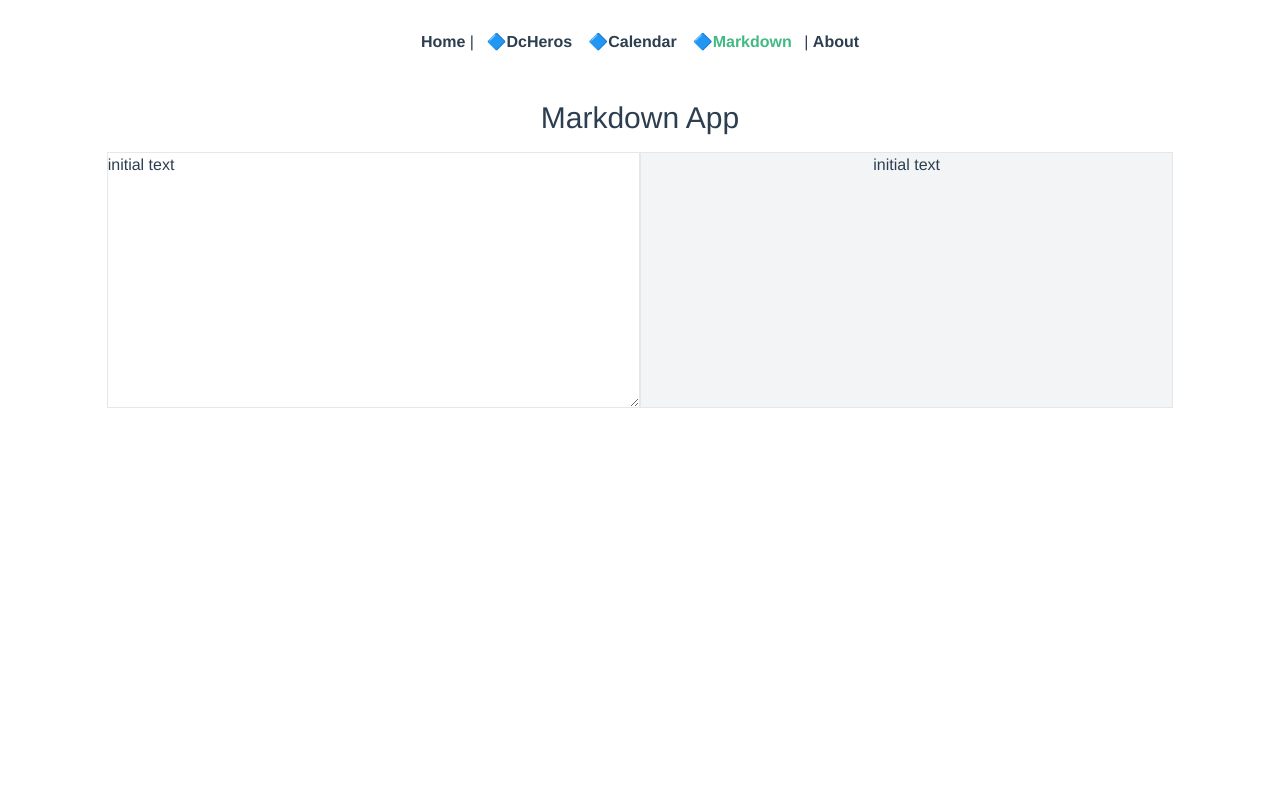
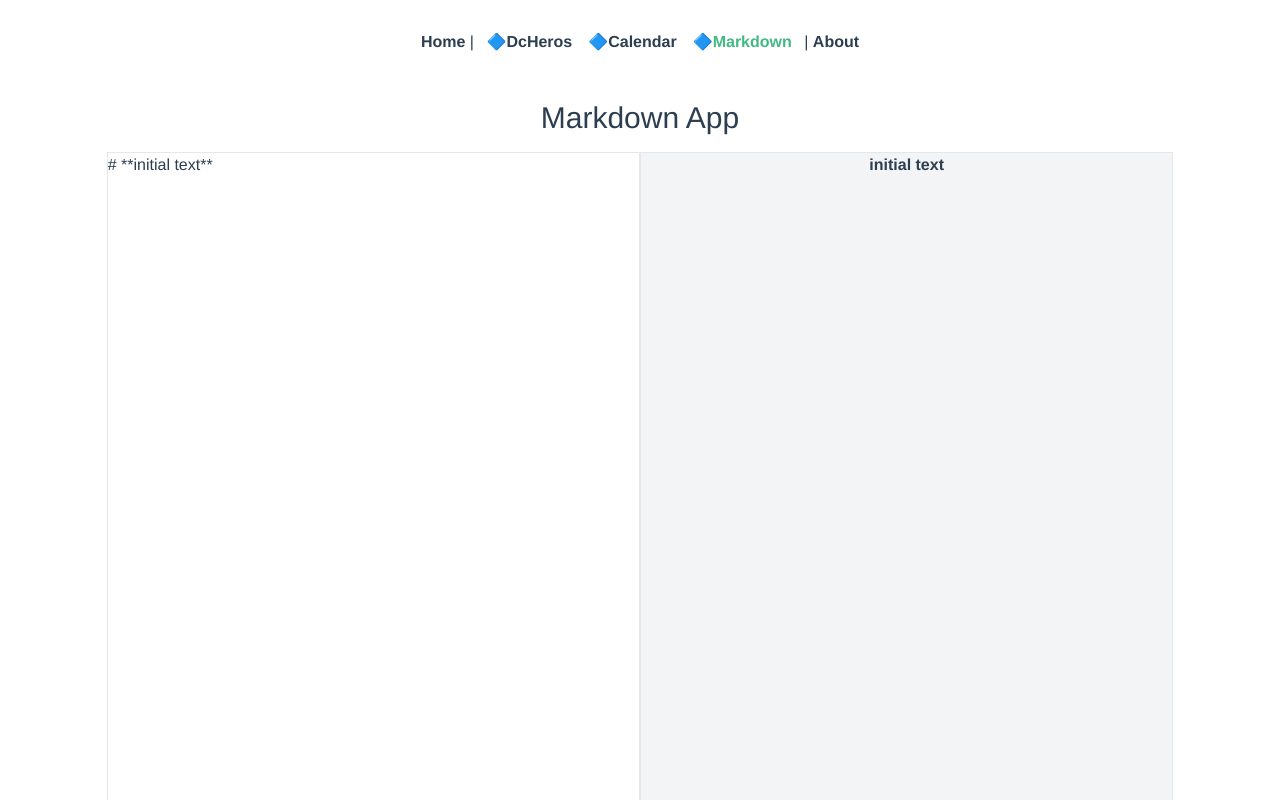
Before and after one commit to sgtao/bitfumesVue3Apps, a Vue app in the folder 11_vue-create-app/: page /markdown in a window 1280 px wide. Shown: the top 800 px of the page. Built offline with nearby package versions, Linux system fonts and the light colour scheme.

Commit message:
update 11_vue-create for append marked package for Markdown App

```diff
--- a/11_vue-create-app/package.json
+++ b/11_vue-create-app/package.json
@@ -11,6 +11,7 @@
   },
   "dependencies": {
     "core-js": "^3.8.3",
+    "marked": "^4.0.18",
     "vue": "^3.2.13",
     "vue-router": "^4.0.0-0",
     "vuex": "^4.0.0-0"
--- a/11_vue-create-app/src/views/MarkdownApp.vue
+++ b/11_vue-create-app/src/views/MarkdownApp.vue
@@ -2,37 +2,38 @@
 <!-- HTML -->
 <template>
     <div class="m-auto h-screen">
-        <h1 class="w-full text-center text-3xl my-4">Markdown App</h1>
+        <h1 class="w-full text-3xl my-4">Markdown App</h1>
         <!-- アプリ本体の領域 -->
-        <div class="flex flex-wrap w-full h-64">
+        <div class="flex flex-wrap w-full h-screen">
             <section class="flex m-auto w-10/12 h-full">
                 <!-- テキストエリアを設置 -->
                 <article class="w-1/2 border">
                     <textarea
                         ref="markdownTextArea"
                         class="w-full h-full"
-                        :value="text"
+                        v-model="text"
                         @input="update"
                     ></textarea>
                 </article>
                 <!-- v-htmlで結果を表示 -->
-                <article class="w-1/2 border bg-gray-100">{{ markedText }}</article>
+                <article class="w-1/2 border bg-gray-100" v-html="markedText"></article>
             </section>
         </div>
     </div>
 </template>
 <!-- JavaScript -->
 <script>
-import { ref, computed } from 'vue';
+import {ref, computed} from 'vue';
+import {marked} from 'marked';
 export default {
     setup() {
-        const text = ref("initial text");
+        const text = ref('# **initial text**');
         const markedText = computed(() => {
-            return (text);
+            return marked(text.value);
         });
-        return { text, markedText };
+        return {text, markedText};
     },
-}
+};
 </script>
 <!-- CSS -->
 <style></style>
```
Also changed, not shown: 11_vue-create-app/memos/13_Markdown.md (+3 -7 lines), 1 other file (tests, documents, lock files or other folders).
